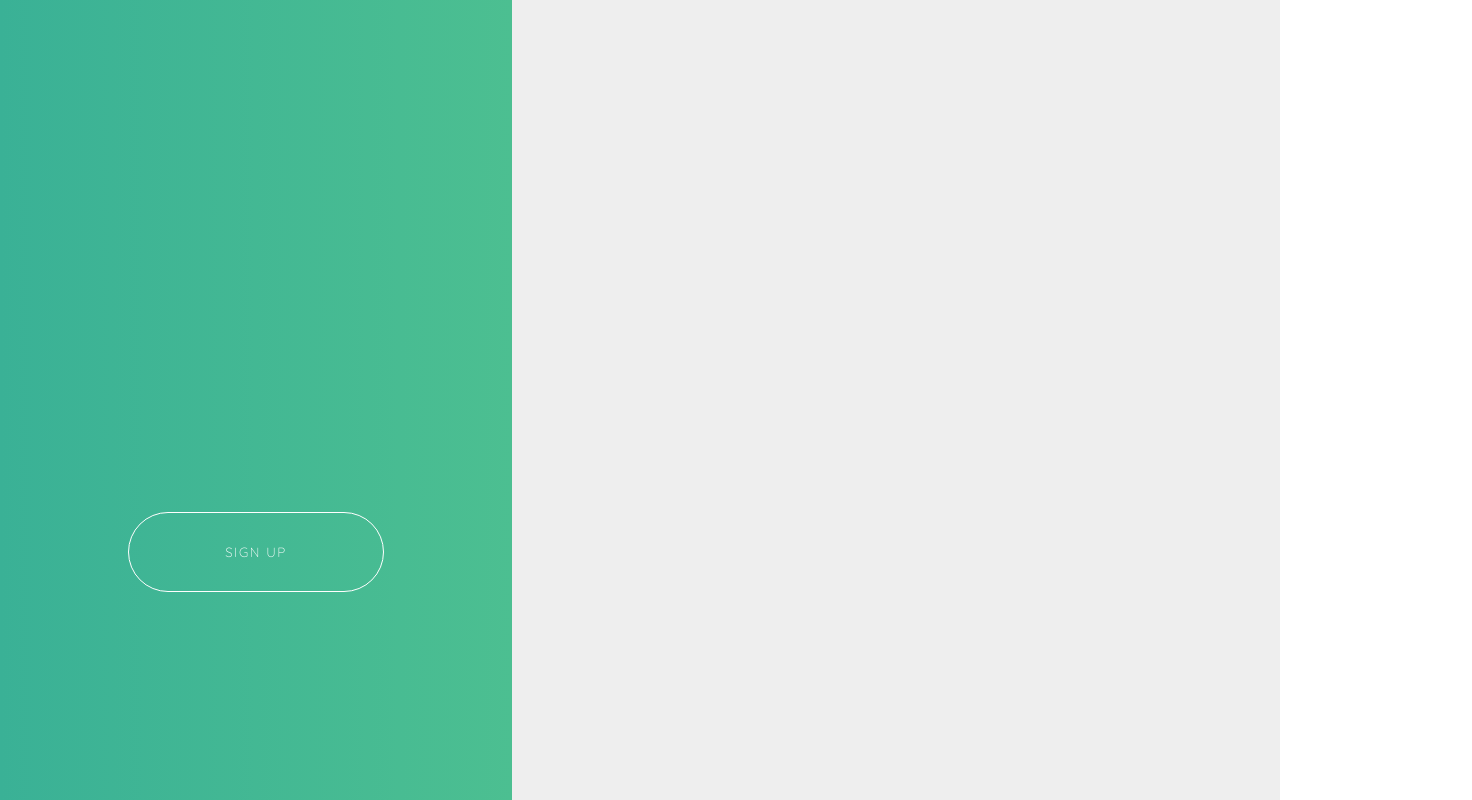
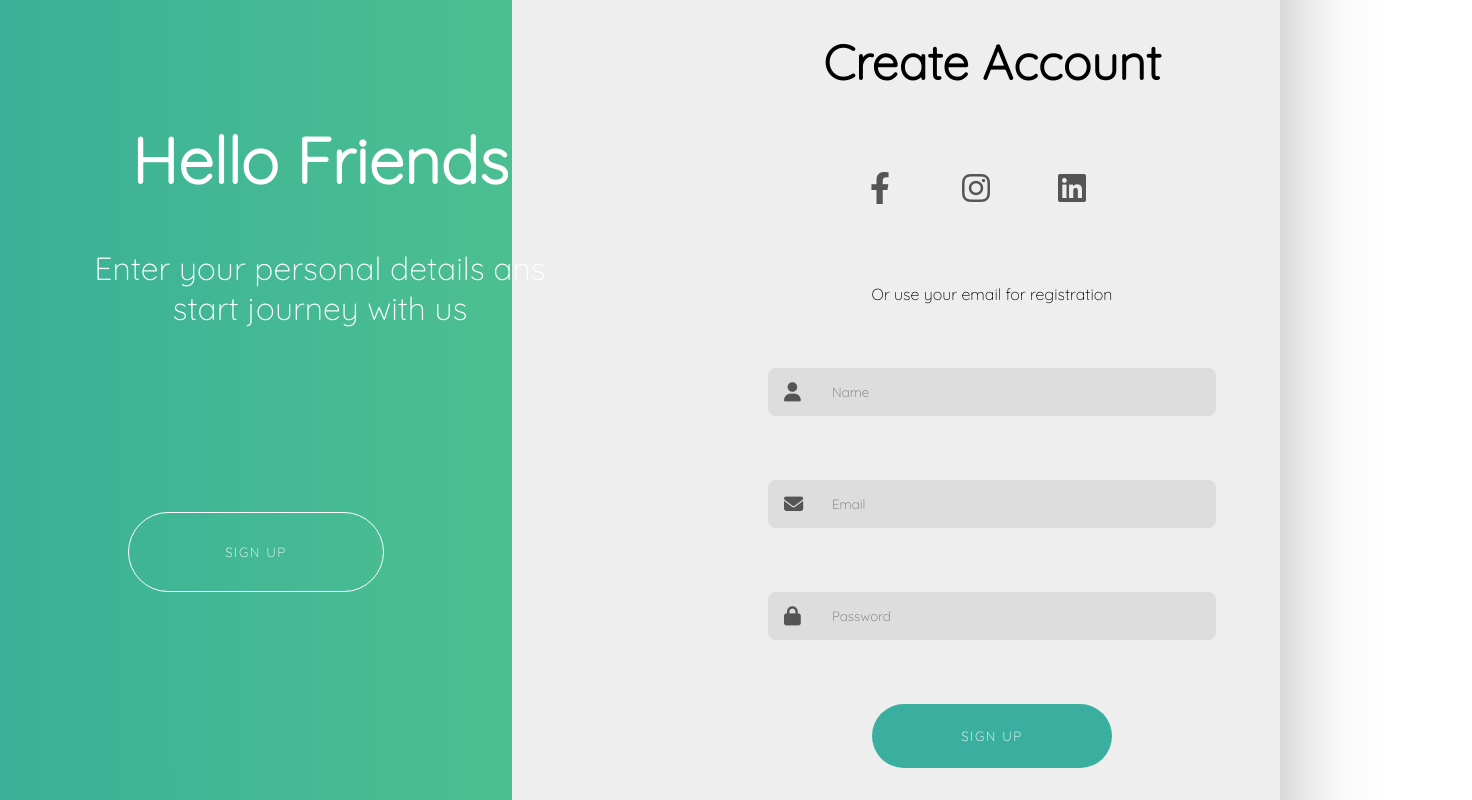
Before and after one commit to 436736/Sign-Up-Form, a plain HTML site: page index.html in a window 1280 px wide. Shown: the top 800 px of the page, 1472 px wide, since content can reach past the window. Drawn offline with Linux system fonts and the light colour scheme.

Commit message:
done all the styling with csss

```diff
--- a/style.css
+++ b/style.css
@@ -48,3 +48,87 @@
   color: #fff;
   cursor: pointer;
 }
+
+.banner {
+  position: absolute;
+  top: 25%;
+  left: 5rem;
+  text-align: center;
+  width: 30rem;
+  z-index: 100;
+  color: #fff;
+}
+.banner h1 {
+  font-size: 4rem;
+  margin-bottom: 3rem;
+}
+.banner p {
+  font-size: 2rem;
+}
+.signup-form {
+  width: 60rem;
+  height: 100%;
+  position: absolute;
+  top: 0;
+  left: 40%;
+  display: flex;
+  flex-direction: column;
+  justify-content: space-around;
+  align-items: center;
+  padding: 10rem;
+}
+.signup-form h1 {
+  font-size: 3rem;
+}
+.social-media {
+  display: flex;
+}
+.social-media i {
+  width: 4rem;
+  height: 4rem;
+  border: 0.1 rem solid #777;
+  border-radius: 50%;
+  display: flex;
+  /* X-aXIS */
+  justify-content: center;
+  /* Y-axis */
+  align-items: center;
+  margin-right: 2rem;
+  font-size: 2rem;
+  color: #555;
+}
+.signup form p {
+  font-size: 1.8rem;
+  color: #555;
+  margin-bottom: 2rem;
+}
+.input-group {
+  position: relative;
+}
+.input-group input {
+  width: 28rem;
+  height: 3rem;
+  padding: 1rem 1rem 1rem 4rem;
+  background-color: #ddd;
+  border: none;
+  border-radius: 0.5rem;
+}
+.input-group i {
+  position: absolute;
+  top: 50%;
+  left: 1rem;
+  transform: translateY(-50%);
+  font-size: 1.2rem;
+  color: #555;
+}
+.signup-form button {
+  width: 15rem;
+  height:4rem;
+  background-color: #3aaf9f;
+  border: none;
+  border-radius: 3rem;
+  text-transform: uppercase;
+  letter-spacing:0.1rem;
+  color: #fff;
+  cursor: pointer;
+}
```
